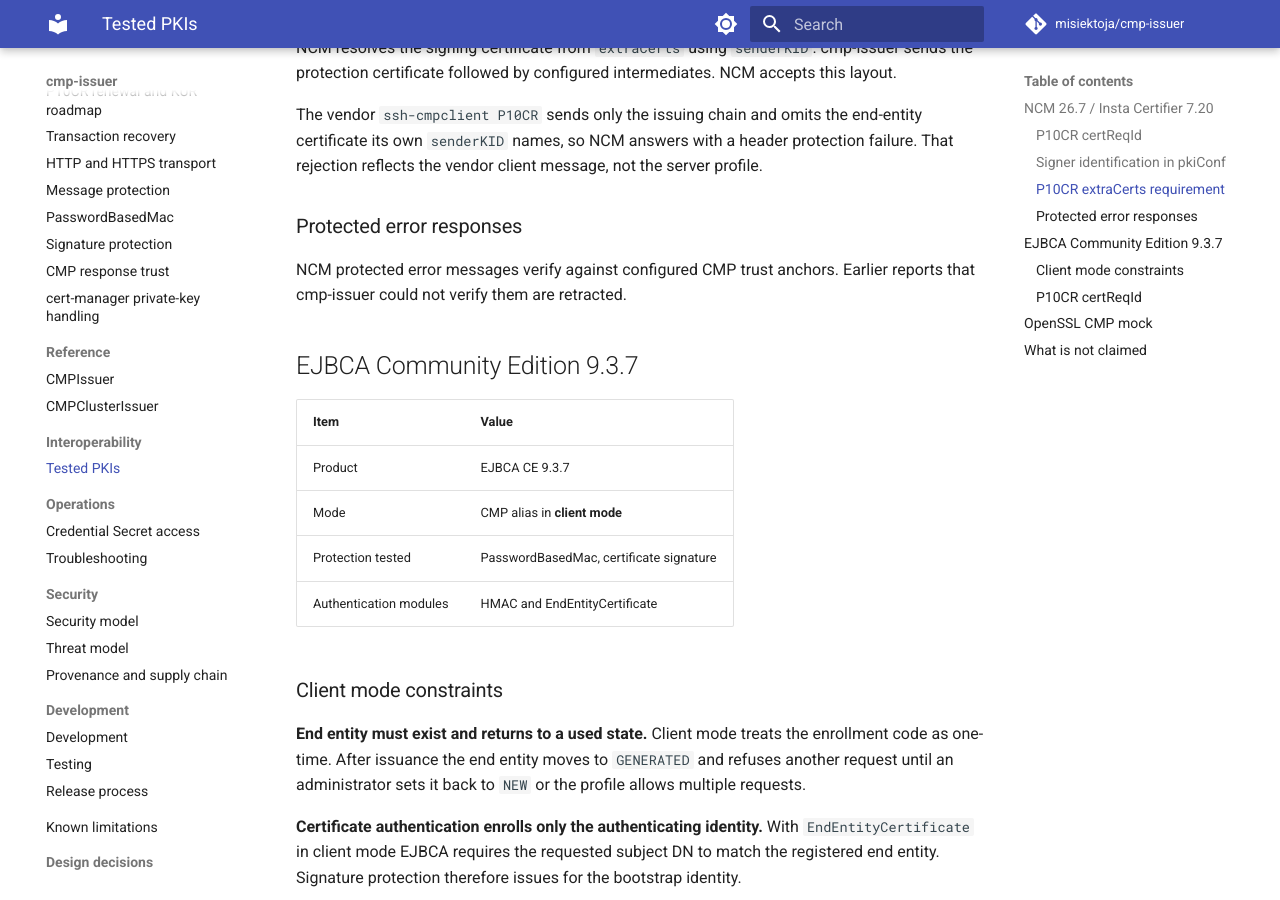
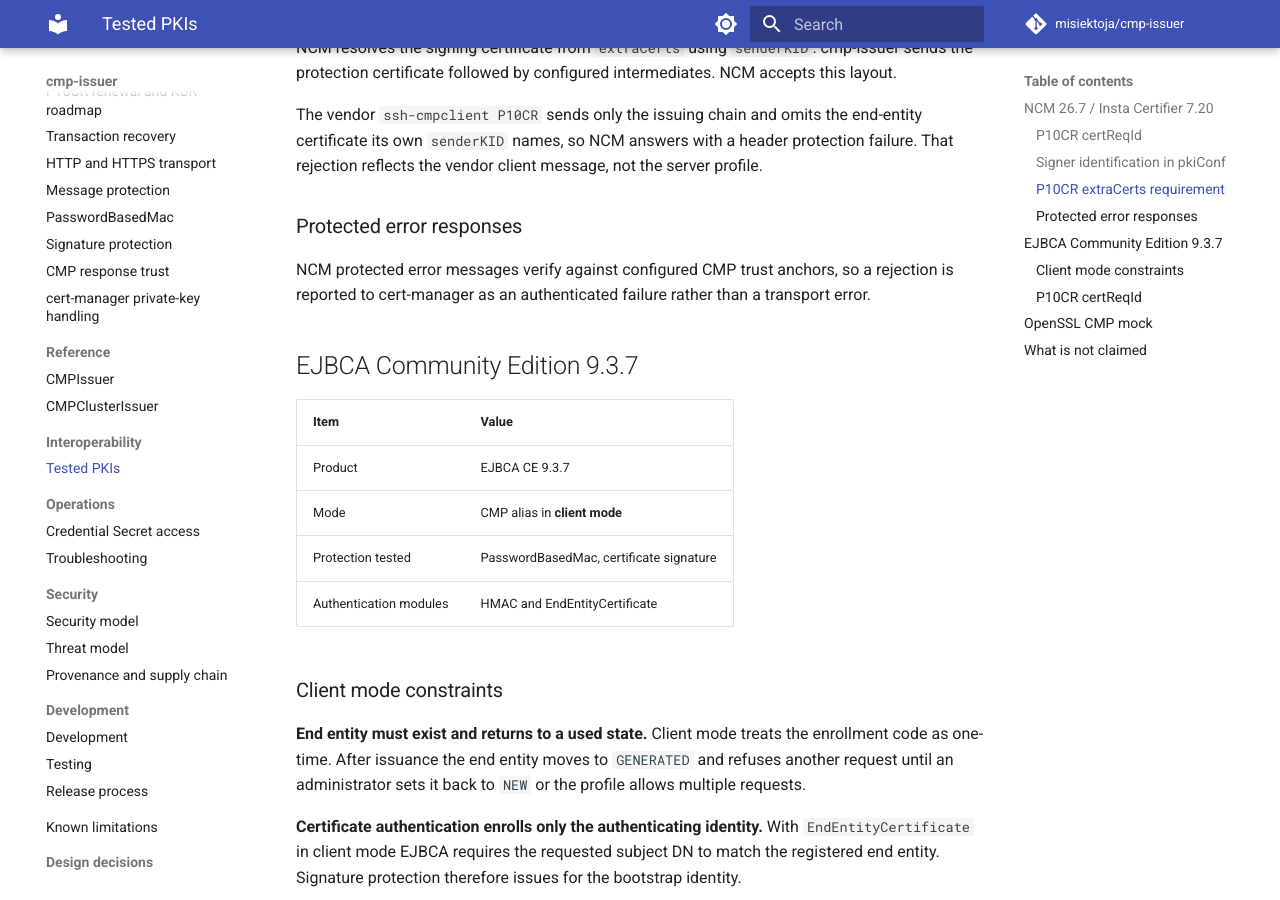
Before and after one commit to misiektoja/cmp-issuer, an MkDocs documentation site: the page built from docs/interoperability/tested-pkis.md, in a window 1280 px wide and 900 px high, scrolled down 944 px. Built offline with MkDocs 1.6.1 and Material for MkDocs 9.7.7, drawn with Linux system fonts in a browser that asks for light colours; comment, search, counter and statistics services are not loaded.

Commit message:
docs(interoperability): describe protected error handling directly

```diff
--- a/docs/interoperability/tested-pkis.md
+++ b/docs/interoperability/tested-pkis.md
@@ -27,7 +27,7 @@
 
 ### Protected error responses
 
-NCM protected error messages verify against configured CMP trust anchors. Earlier reports that cmp-issuer could not verify them are retracted.
+NCM protected error messages verify against configured CMP trust anchors, so a rejection is reported to cert-manager as an authenticated failure rather than a transport error.
 
 ## EJBCA Community Edition 9.3.7
 
```
